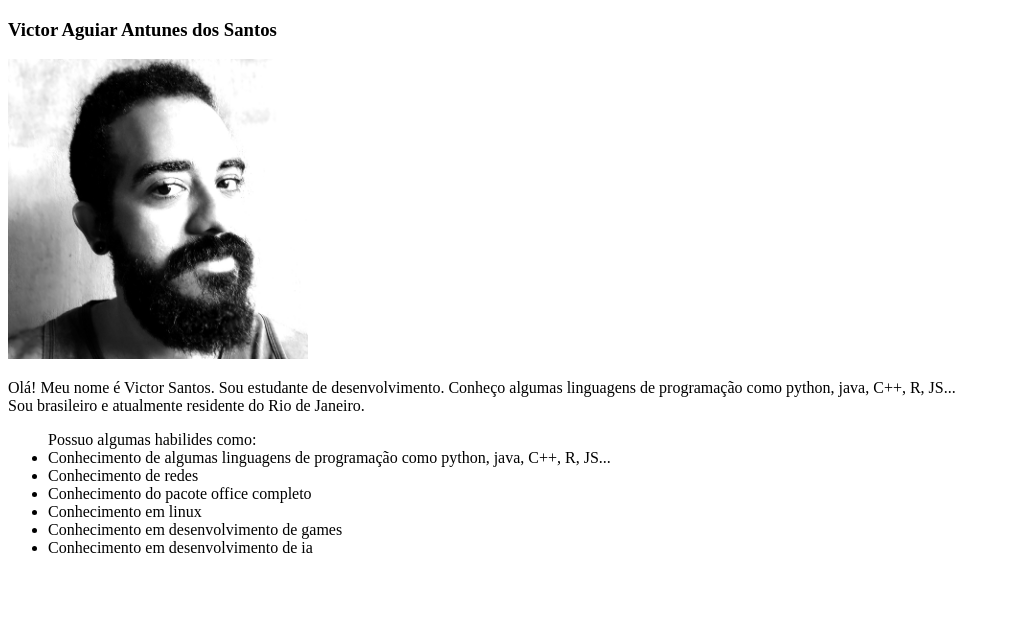
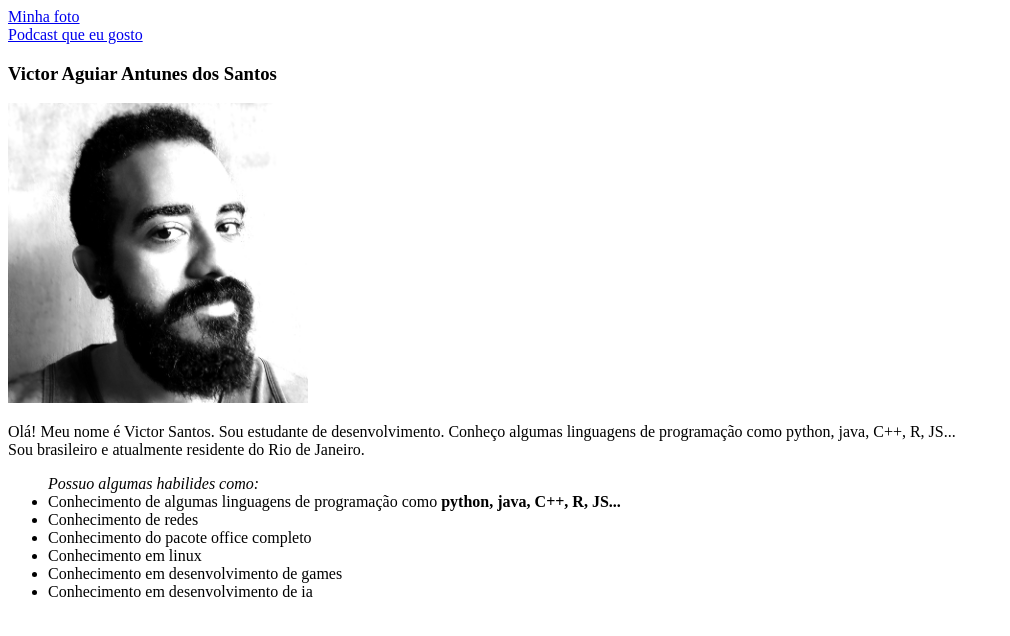
Before and after one commit to vicsantus/vicsantus.github.ioo, a plain HTML site: page index.html in a window 1280 px wide. Shown: the whole page, without its empty margins (0-1010 px from the left). Drawn offline with Linux system fonts and the light colour scheme.

Commit message:
Adição da parte italica e negrito, e adição dos links interno e externo

```diff
--- a/index.html
+++ b/index.html
@@ -7,14 +7,17 @@
     <title>Sobre o Victor Santos</title>
 </head>
 <body>
+    <a href="#foto">Minha foto</a>
+    <br>
+    <a href="https://www.youtube.com/c/Ci%C3%AAnciaSemFim" target="_blank">Podcast que eu gosto</a>
     <h3>Victor Aguiar Antunes dos Santos</h3>
-    <img src="./images/IMG_20210616_101213.jpg" alt="Minha foto" width="300px">
+    <img src="./images/IMG_20210616_101213.jpg" alt="Minha foto" width="300px" id="foto">
     <p>Olá! Meu nome é Victor Santos. Sou estudante de desenvolvimento. Conheço algumas linguagens de programação como python, java, C++, R, JS...
         <br>
         Sou brasileiro e atualmente residente do Rio de Janeiro.
     </p>
-    <ul>Possuo algumas habilides como:
-        <li>Conhecimento de algumas linguagens de programação como python, java, C++, R, JS...</li>
+    <ul><i>Possuo algumas habilides como:</i>
+        <li>Conhecimento de algumas linguagens de programação como <strong>python, java, C++, R, JS...</strong></li>
         <li>Conhecimento de redes</li>
         <li>Conhecimento do pacote office completo</li>
         <li>Conhecimento em linux</li>
```
